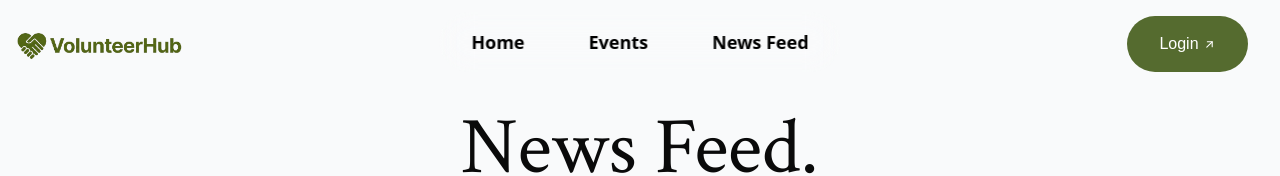
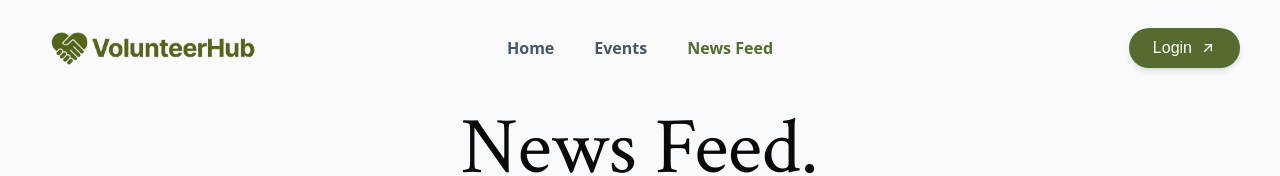
Before and after one commit to simonnguyen175/volunteer-hub, a React (Vite) app in the folder frontend/: page /newsfeed in a window 1280 px wide. Shown: the top 176 px of the page. Built offline with nearby package versions, Linux system fonts and the light colour scheme.

Commit message:
update Header page

```diff
--- a/frontend/src/App.tsx
+++ b/frontend/src/App.tsx
@@ -1,6 +1,6 @@
 import { BrowserRouter, Route, Routes } from "react-router";
 import LandingPage from "./components/LandingPage";
-import NavBar from "./components/NavBar";
+import Header from "./components/Header";
 import Events from "./components/Events";
 import EventDetails from "./components/EventDetails";
 import NewsFeed from "./components/NewsFeed";
@@ -10,7 +10,7 @@ function App() {
 	return (
 		<AuthProvider>
 			<BrowserRouter>
-				<NavBar />
+				<Header />
 				<Routes>
 					<Route index element={<LandingPage />} />
 					<Route path="/events" element={<Events />} />
--- a/frontend/src/components/EventDetails.tsx
+++ b/frontend/src/components/EventDetails.tsx
@@ -1,6 +1,6 @@
 import { useParams, Link } from "react-router";
 import { IconArrowLeft, IconUsers, IconCalendar, IconClock } from "@tabler/icons-react";
-import Header from "./Header";
+
 
 const exampleEventsList = [
 	{
@@ -126,7 +126,6 @@ export default function EventDetails() {
 	if (!event) {
 		return (
 			<div className="min-h-screen bg-gray-50">
-				<Header />
 				<div className="max-w-4xl mx-auto px-4 py-20 text-center">
 					<h1 className="text-4xl font-bold mb-4">Event Not Found</h1>
 					<Link
@@ -146,7 +145,6 @@ export default function EventDetails() {
 
 	return (
 		<div className="min-h-screen bg-white">
-			<Header />
 
 			{/* Hero Section with Event Image and Title */}
 			<section className="relative w-full h-[50vh] md:h-[60vh] overflow-hidden">
--- a/frontend/src/components/Events.tsx
+++ b/frontend/src/components/Events.tsx
@@ -1,6 +1,6 @@
 import { useState } from "react";
 import { Link } from "react-router";
-import Header from "./Header";
+
 import { IconSearch, IconGridDots, IconList } from "@tabler/icons-react";
 
 import {
@@ -137,7 +137,6 @@ export default function Events() {
 
 	return (
 		<div className="min-h-screen bg-gray-50">
-			<Header />
 
 			<div className="max-w-7xl mx-auto px-4 sm:px-6 lg:px-8 py-8">
 				<h1 className="relative font-(family-name:--font-crimson) font-medium top-10 mb-10 text-[5rem] text-center m-4">
--- a/frontend/src/components/Header.tsx
+++ b/frontend/src/components/Header.tsx
@@ -1,5 +1,6 @@
-import { IconArrowUpRight } from "@tabler/icons-react";
-import { useState } from "react";
+import { IconArrowUpRight, IconBell, IconMenu2, IconX } from "@tabler/icons-react";
+import { useState, useEffect } from "react";
+import { NavLink } from "react-router";
 
 import logo from "../assets/VolunteerHub.png";
 import Login from "./Login";
@@ -7,42 +8,162 @@ import { useAuth } from "../contexts/AuthContext";
 
 export default function Header() {
 	const [isLoginOpen, setLoginOpen] = useState(false);
+	const [isScrolled, setIsScrolled] = useState(false);
+	const [isMobileMenuOpen, setIsMobileMenuOpen] = useState(false);
 	const auth = useAuth();
+
+	useEffect(() => {
+		const handleScroll = () => {
+			setIsScrolled(window.scrollY > 0);
+		};
+
+		window.addEventListener("scroll", handleScroll);
+		return () => window.removeEventListener("scroll", handleScroll);
+	}, []);
+
+	const navLinks = [
+		{ name: "Home", path: "/" },
+		{ name: "Events", path: "/events" },
+		{ name: "News Feed", path: "/newsfeed" },
+	];
 
 	return (
 		<>
-			<header>
+			<header className={`fixed top-0 left-0 right-0 z-[999] px-4 md:px-10 py-4 flex items-center justify-between transition-all duration-300 ${isScrolled || isMobileMenuOpen ? "backdrop-blur-md bg-white/60 shadow-sm" : "bg-transparent"}`}>
 				{/* VolunteerHub logo */}
+				{/* VolunteerHub logo */}
+				<NavLink to="/" className="flex items-center cursor-pointer">
 					<img
-					className="absolute -top-1 left-2 h-25 w-auto"
+						className="h-16 w-auto object-contain hover:scale-105 transition-transform duration-300"
 						src={logo}
-				></img>
+						alt="VolunteerHub Logo"
+					/>
+				</NavLink>
 
-				{/* Sign in button */}
+				{/* Navigation Links - Centered & Clean */}
+				<nav className="absolute left-1/2 top-1/2 -translate-x-1/2 -translate-y-1/2 hidden md:flex items-center gap-10">
+					{navLinks.map((link) => (
+						<NavLink
+							key={link.path}
+							to={link.path}
+							className={({ isActive }) =>
+								`relative text-base font-bold transition-colors duration-300 ${
+									isActive
+										? "text-[#556b2f]"
+										: "text-gray-600 hover:text-[#556b2f]"
+								} after:content-[''] after:absolute after:-bottom-1 after:left-0 after:w-0 after:h-0.5 after:bg-[#556b2f] after:transition-all after:duration-300 hover:after:w-full`
+							}
+						>
+							{link.name}
+						</NavLink>
+					))}
+				</nav>
+
+				{/* Sign in button & Notification */}
+				<div className="flex items-center gap-4">
+					{auth.isAuthenticated && (
+						<button className="p-2 text-gray-600 hover:text-[#556b2f] transition-colors cursor-pointer relative">
+							<IconBell size={24} />
+							<span className="absolute top-1.5 right-1.5 w-2 h-2 bg-red-500 rounded-full border border-white"></span>
+						</button>
+					)}
+
 					{auth.isAuthenticated ? (
-					<div className="absolute right-8 top-6 *:text-3xl">
-						<span className="font-(family-name:--font-crimson)">
+						<div className="flex items-center gap-2">
+							<span className="font-(family-name:--font-crimson) text-lg">
 								Hello,{" "}
 							</span>
-						<span className="font-(family-name:--font-crimson) text-lime-800 font-bold">
+							<span className="font-(family-name:--font-crimson) text-lime-800 font-bold text-lg">
 								{auth.username}
 							</span>
 						</div>
 					) : (
 						<button
-						className="absolute font-(family-name:--font-dmsans) bg-[#556b2f] text-white text-base cursor-pointer transition-[background-color] duration-[0.3s] ease-[ease] z-[99] px-8 py-4 rounded-[50px] border-[none] right-8 top-4 hover:bg-[#8e9c78] group"
+							className="hidden md:flex font-(family-name:--font-dmsans) bg-[#556b2f] text-white text-base cursor-pointer transition-all duration-300 ease-[ease] px-6 py-2 rounded-full border-none hover:bg-[#8e9c78] group items-center gap-2 shadow-md hover:shadow-lg"
 							onClick={() => {
 								setLoginOpen(true);
 							}}
 						>
-						Login{" "}
+							Login
 							<IconArrowUpRight
-							className="inline group-hover:-translate-y-1 transition-transform duration-[0.3s] ease-[ease]"
-							size={13}
-						/>{" "}
+								className="group-hover:-translate-y-1 transition-transform duration-300 ease-[ease]"
+								size={16}
+							/>
 						</button>
 					)}
+				</div>
+
+				{/* Mobile Menu Button */}
+				<button
+					className="md:hidden p-2 text-gray-600 hover:text-[#556b2f] transition-colors"
+					onClick={() => setIsMobileMenuOpen(!isMobileMenuOpen)}
+				>
+					{isMobileMenuOpen ? <IconX size={28} /> : <IconMenu2 size={28} />}
+				</button>
 			</header>
+
+			{/* Mobile Menu Backdrop & Container */}
+			<div className={`fixed inset-0 z-[999] md:hidden transition-all duration-300 ${isMobileMenuOpen ? "visible" : "invisible"}`}>
+				{/* Backdrop */}
+				<div
+					className={`absolute inset-0 bg-black/50 backdrop-blur-sm transition-opacity duration-300 ${isMobileMenuOpen ? "opacity-100" : "opacity-0"}`}
+					onClick={() => setIsMobileMenuOpen(false)}
+				/>
+
+				{/* Sliding Menu (Right Side, 3/4 Width) */}
+				<div className={`absolute top-0 right-0 w-3/4 h-full bg-white shadow-2xl transition-transform duration-300 ease-in-out ${isMobileMenuOpen ? "translate-x-0" : "translate-x-full"}`}>
+					<div className="flex flex-col h-full">
+						{/* Mobile Menu Header */}
+						<div className="flex justify-between items-center p-4 border-b border-gray-100">
+							<NavLink to="/" onClick={() => setIsMobileMenuOpen(false)}>
+								<img src={logo} alt="VolunteerHub Logo" className="h-10 w-auto object-contain" />
+							</NavLink>
+							<button
+								onClick={() => setIsMobileMenuOpen(false)}
+								className="p-2 text-gray-500 hover:text-gray-700"
+							>
+								<IconX size={24} />
+							</button>
+						</div>
+
+						{/* Mobile Menu Links */}
+						<nav className="flex flex-col p-4 gap-2">
+							{navLinks.map((link) => (
+								<NavLink
+									key={link.path}
+									to={link.path}
+									className={({ isActive }) =>
+										`text-lg font-medium px-4 py-3 rounded-lg transition-colors duration-200 flex items-center justify-between group ${
+											isActive
+												? "bg-blue-50 text-[#556b2f] font-bold"
+												: "text-gray-600 hover:bg-gray-50 hover:text-[#556b2f]"
+										}`
+									}
+									onClick={() => setIsMobileMenuOpen(false)}
+								>
+									{link.name}
+								</NavLink>
+							))}
+						</nav>
+
+						{/* Mobile Menu Footer (Login) */}
+						<div className="mt-auto p-4 border-t border-gray-100 mb-8">
+							{!auth.isAuthenticated && (
+								<button
+									className="w-full font-(family-name:--font-dmsans) bg-[#556b2f] text-white text-lg font-semibold cursor-pointer transition-all duration-300 ease-[ease] py-3 rounded-xl border-none shadow-md hover:shadow-lg hover:bg-[#8e9c78] flex items-center justify-center gap-2"
+									onClick={() => {
+										setLoginOpen(true);
+										setIsMobileMenuOpen(false);
+									}}
+								>
+									Login
+									<IconArrowUpRight size={20} />
+								</button>
+							)}
+						</div>
+					</div>
+				</div>
+			</div>
 
 			{isLoginOpen && <Login setLoginOpen={setLoginOpen} />}
 		</>
--- a/frontend/src/components/LandingPage.tsx
+++ b/frontend/src/components/LandingPage.tsx
@@ -1,7 +1,7 @@
 import mainImg from "../assets/hands-unite.avif";
 import { IconArrowUpRight, IconHeart, IconUsers, IconCalendar } from "@tabler/icons-react";
 import { useEffect, useRef, useState } from "react";
-import Header from "./Header";
+
 import { Link } from "react-router";
 import useEmblaCarousel from "embla-carousel-react";
 import {
@@ -99,7 +99,6 @@ export default function LandingPage() {
 
 	return (
 		<div className="min-h-screen bg-white">
-			<Header />
 
 			{/* Hero Section - Netflix style with text overlay on image */}
 			<section className="relative w-full h-[90vh] overflow-hidden">
--- a/frontend/src/components/NavBar.tsx
+++ /dev/null
@@ -1,19 +0,0 @@
-import { Link, NavLink } from "react-router";
-
-const navItems = [
-	{ name: "Home", path: "/home" },
-	{ name: "Events", path: "/event" },
-	{ name: "Newsfeed", path: "/newsfeed" },
-];
-
-const NavBar = () => {
-	return (
-		<nav className="font-(--font-segoe) text-lg font-semibold text-base flex items-center justify-center w-fit gap-16 fixed z-[999] -translate-x-2/4 translate-y-0 backdrop-blur-[15.7px] mx-auto px-8 py-4 rounded-full rounded-[46px] left-2/4 top-3">
-			<Link to="/" className="no-underline text-[black]">Home</Link>
-			<Link to="/events" className="no-underline text-[black]">Events</Link>
-			<Link to="/newsfeed" className="no-underline text-[black]">News Feed</Link>
-		</nav>
-	);
-};
-
-export default NavBar;
--- a/frontend/src/components/NewsFeed.tsx
+++ b/frontend/src/components/NewsFeed.tsx
@@ -1,5 +1,5 @@
 import { useState } from "react";
-import Header from "./Header";
+
 import {
 	IconHeart,
 	IconMessageCircle,
@@ -120,7 +120,6 @@ export default function NewsFeed() {
 
 	return (
 		<div className="min-h-screen bg-gray-50">
-			<Header />
 
 			<div className="max-w-4xl mx-auto px-4 sm:px-6 lg:px-8 py-8">
 				<h1 className="relative font-(family-name:--font-crimson) font-medium top-10 mb-10 text-[5rem] text-center m-4">
```
Also changed, not shown: frontend/src/assets/VolunteerHub.png. Lines whose indentation alone changed are shown as unchanged.
